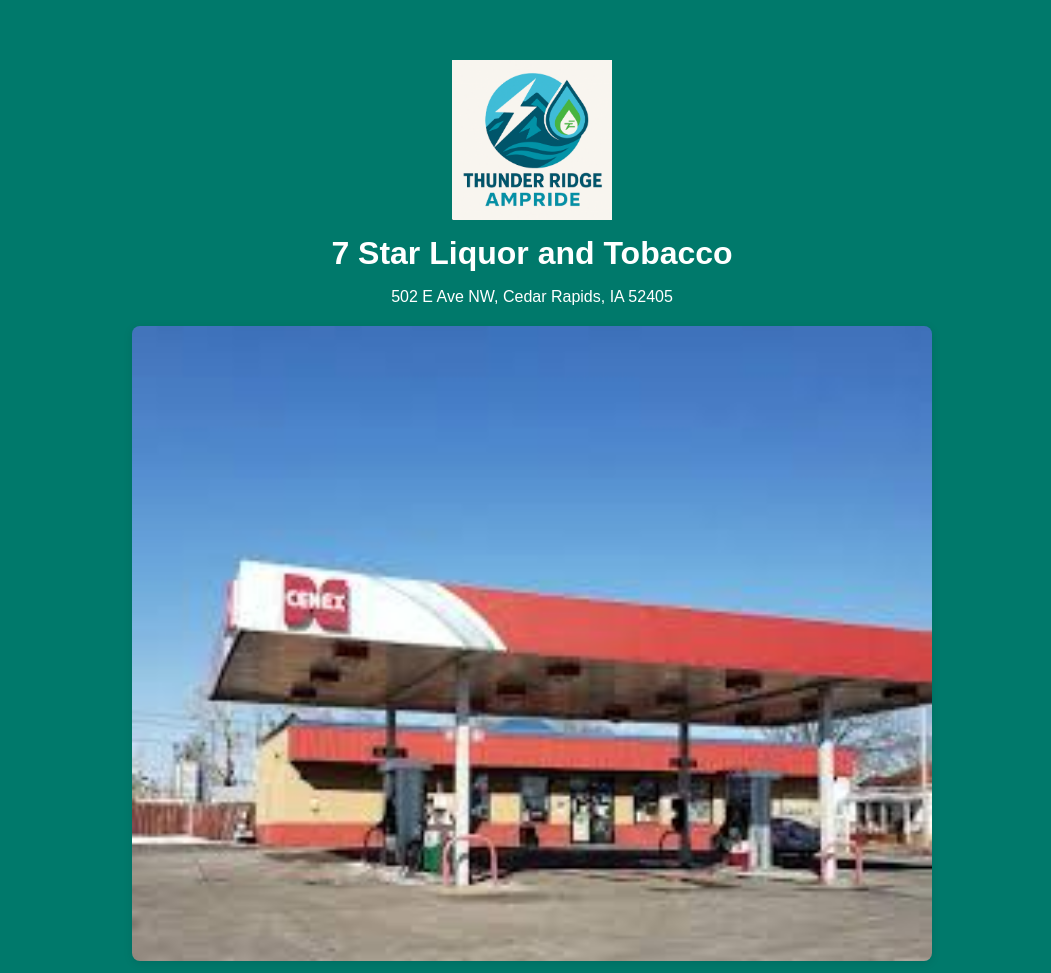
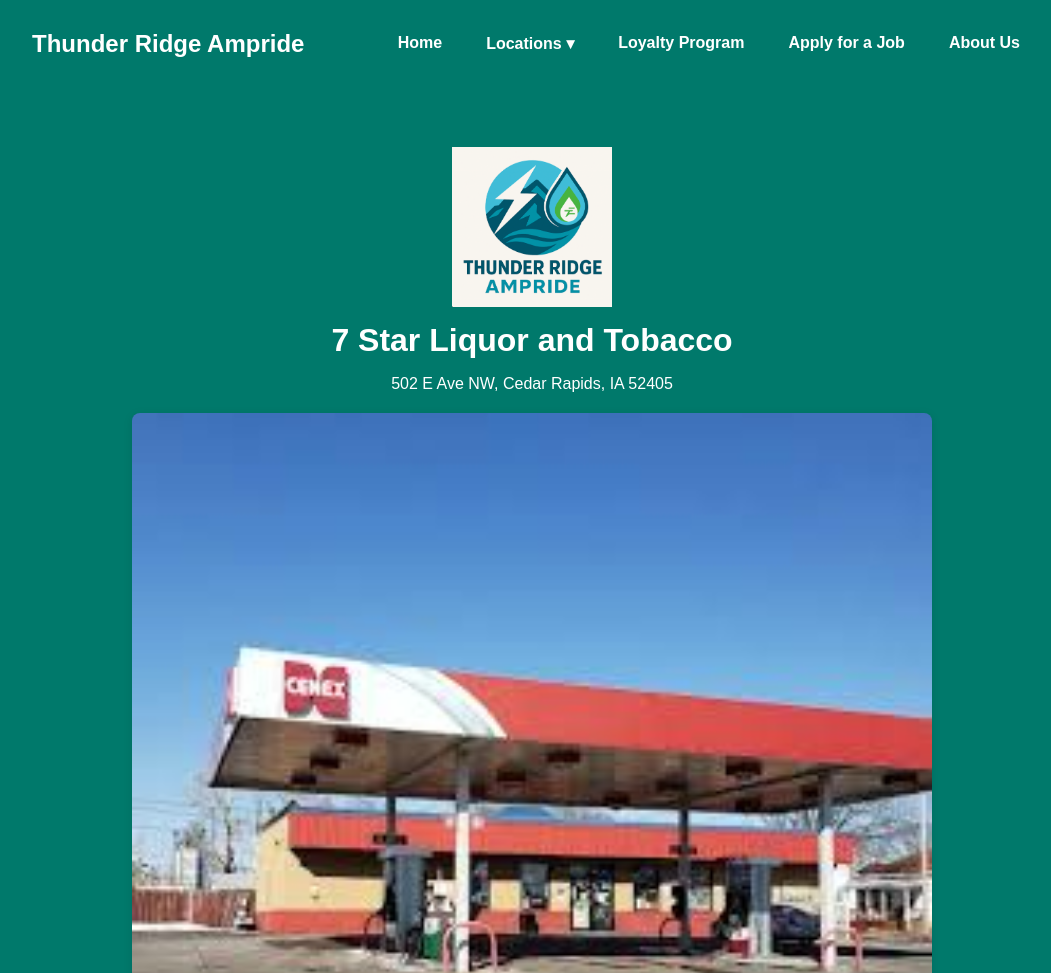
Before and after one commit to SuperKandy/thunderridgeampride, a plain HTML site: page store-7star.html in a window 1280 px wide. Shown: the top 973 px of the page, without its empty margins (108-1159 px from the left). Drawn offline with Linux system fonts and the light colour scheme.

Commit message:
Update store-7star.html

```diff
--- a/store-7star.html
+++ b/store-7star.html
@@ -7,6 +7,27 @@
   <link rel="stylesheet" href="style.css" />
 </head>
 <body>
+  <nav class="navbar">
+  <div class="nav-container">
+    <a href="index.html" class="nav-logo">Thunder Ridge Ampride</a>
+    <ul class="nav-links">
+      <li><a href="index.html">Home</a></li>
+      <li class="dropdown">
+        <a href="#">Locations ▾</a>
+        <ul class="dropdown-menu">
+          <li><a href="store-thunderridge.html">Thunder Ridge Ampride</a></li>
+          <li><a href="store-panthertown.html">Panthertown</a></li>
+          <li><a href="store-neighborhood.html">Neighborhood Mart</a></li>
+          <li><a href="store-unimart.html">Uni Mart</a></li>
+          <li><a href="store-7star.html">7 Star Liquor and Tobacco</a></li>
+        </ul>
+      </li>
+      <li><a href="loyalty.html">Loyalty Program</a></li>
+      <li><a href="apply.html">Apply for a Job</a></li>
+      <li><a href="about.html">About Us</a></li>
+    </ul>
+  </div>
+</nav>
   <header>
     <div class="container">
       <img src="logo.png" alt="Thunder Ridge Ampride logo" class="logo" />
```
